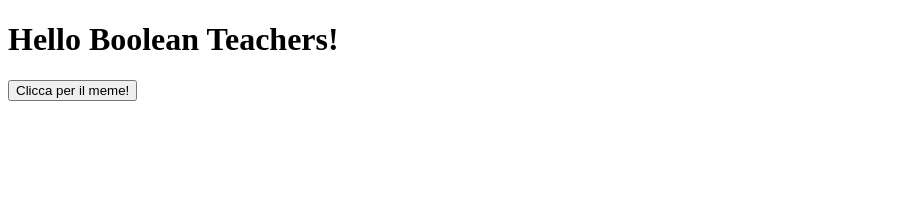
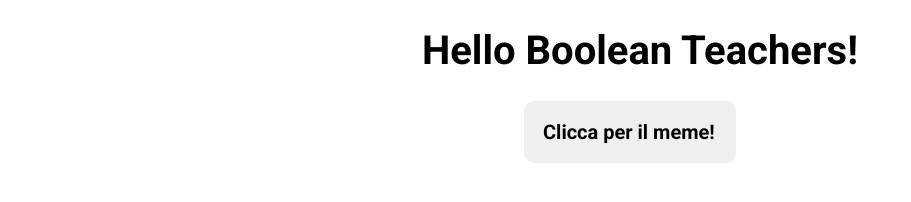
Before and after one commit to daniele-lai/vue-hello, a plain HTML site: page index.html in a window 1280 px wide. Shown: the whole page, without its empty margins (0-911 px from the left). Drawn offline with nearby package versions, Linux system fonts and the light colour scheme.

Commit message:
Modifiche stile

```diff
--- a/css/style.css
+++ b/css/style.css
@@ -1,3 +1,33 @@
+* {
+  font-family: 'Roboto', sans-serif;
+}
+
+.title {
+  text-align: center;
+  font-size: 40px;
+}
+
+.button {
+  margin: 20px;
+  padding: 19px;
+  border-radius: 10px;
+  background-color: #efefef;
+  font-weight: 600;
+  font-size: 20px;
+  cursor: pointer;
+  display: block;
+  width: 30%;
+  margin-left: 30%;
+}
+.button:hover {
+  background-color: #dedede;
+}
+
+.container {
+  width: 580px;
+  margin: auto;
+}
+
 .hide {
   display: none;
 }
--- a/index.html
+++ b/index.html
@@ -4,15 +4,17 @@
   <meta charset="UTF-8">
   <meta name="viewport" content="width=device-width, initial-scale=1.0">
   <meta http-equiv="X-UA-Compatible" content="ie=edge">
+  <link rel="preconnect" href="https://fonts.gstatic.com">
+  <link href="https://fonts.googleapis.com/css2?family=Roboto:wght@400;700&display=swap" rel="stylesheet">
   <link rel="stylesheet" href="css/style.css">
   <title>Vue Hello</title>
 </head>
 <body>
   <div id="root">
-    <h1>{{ message }}</h1>
-    <button @click="funzioneImg">Clicca per il meme!</button>
-    <div v-bind:class="mieClassi">
-      <img v-bind:src="img" >
+    <h1 class="title">{{ message }}</h1>
+    <div class="container">
+    <div class="button" @click="funzioneImg">Clicca per il meme!</div>
+      <img v-bind:src="img" v-bind:class="mieClassi">
     </div>
   </div>
 
```
